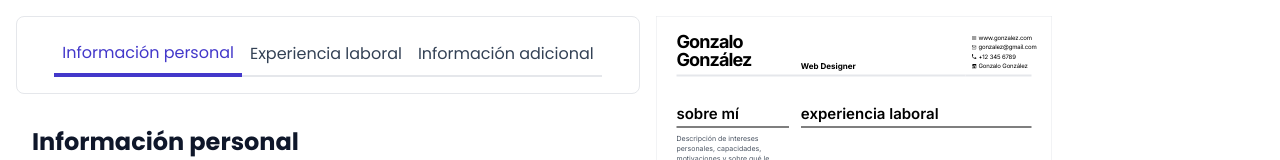
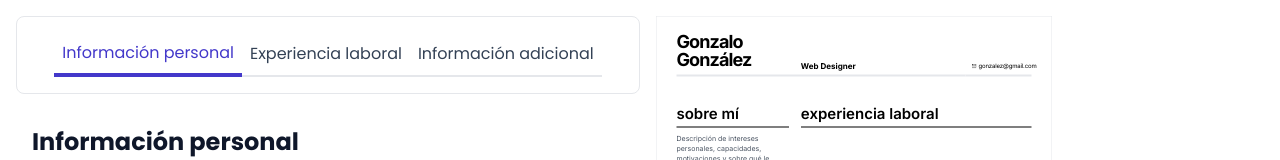
Before and after one commit to RdrBux/cv-application, a React (Create React App) app: page / in a window 1280 px wide. Shown: the top 160 px of the page. Built offline with nearby package versions, Linux system fonts and the light colour scheme; grey boxes are pictures that could not be loaded; the HTML template or start-up script is replaced by a standard one.

Commit message:
Show optional contact info only when available

```diff
--- a/src/components/Cv.js
+++ b/src/components/Cv.js
@@ -53,22 +53,28 @@ export class Cv extends Component {
                 <p className="">{personal.profession || 'Web Designer'}</p>
               </div>
               <div className="border-b-4 pb-3 h-20 flex flex-col gap-2 justify-end text-xs leading-[0.88em] tracking-tight pl-3">
+                {personal.webpage && (
                   <div className="flex items-center gap-1">
                     <img src="./img/web.svg" alt="" width={'10px'} />
-                  {personal.webpage || 'www.gonzalez.com'}
+                    {personal.webpage}
                   </div>
+                )}
                 <div className="flex items-center gap-1">
                   <img src="./img/mail.svg" alt="" width={'10px'} />
                   {personal.mail || 'gonzalez@gmail.com'}
                 </div>
+                {personal.phone && (
                   <div className="flex items-center gap-1">
                     <img src="./img/phone.svg" alt="" width={'10px'} />
-                  {personal.phone || '+12 345 6789'}
+                    {personal.phone}
                   </div>
+                )}
+                {personal.linkedin && (
                   <div className="flex items-center gap-1">
                     <img src="./img/linkedin.svg" alt="" width={'10px'} />
-                  {personal.linkedin || 'Gonzalo González'}
+                    {personal.linkedin}
                   </div>
+                )}
               </div>
             </div>
             <div className="pl-3 mt-4">
```
Lines whose indentation alone changed are shown as unchanged.
